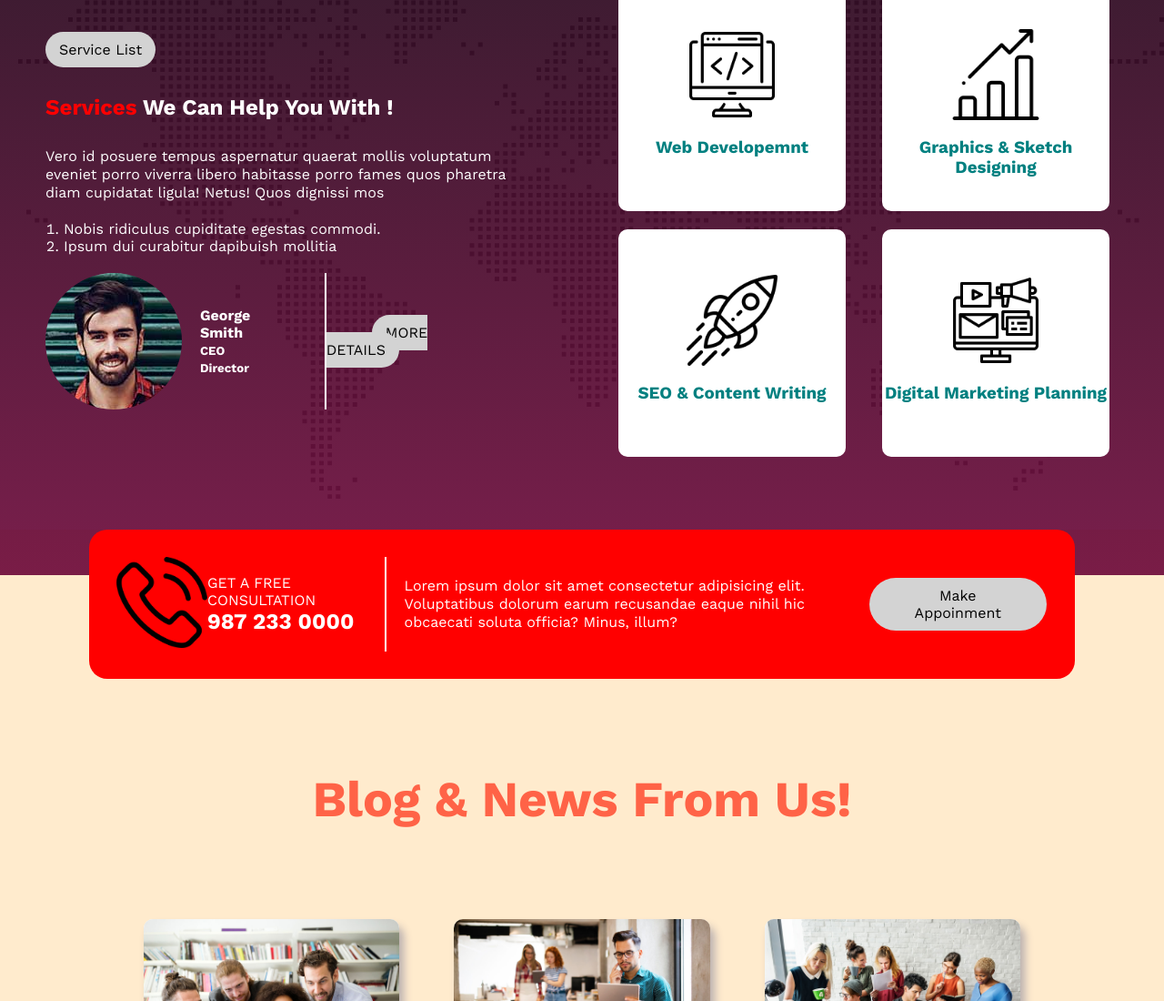
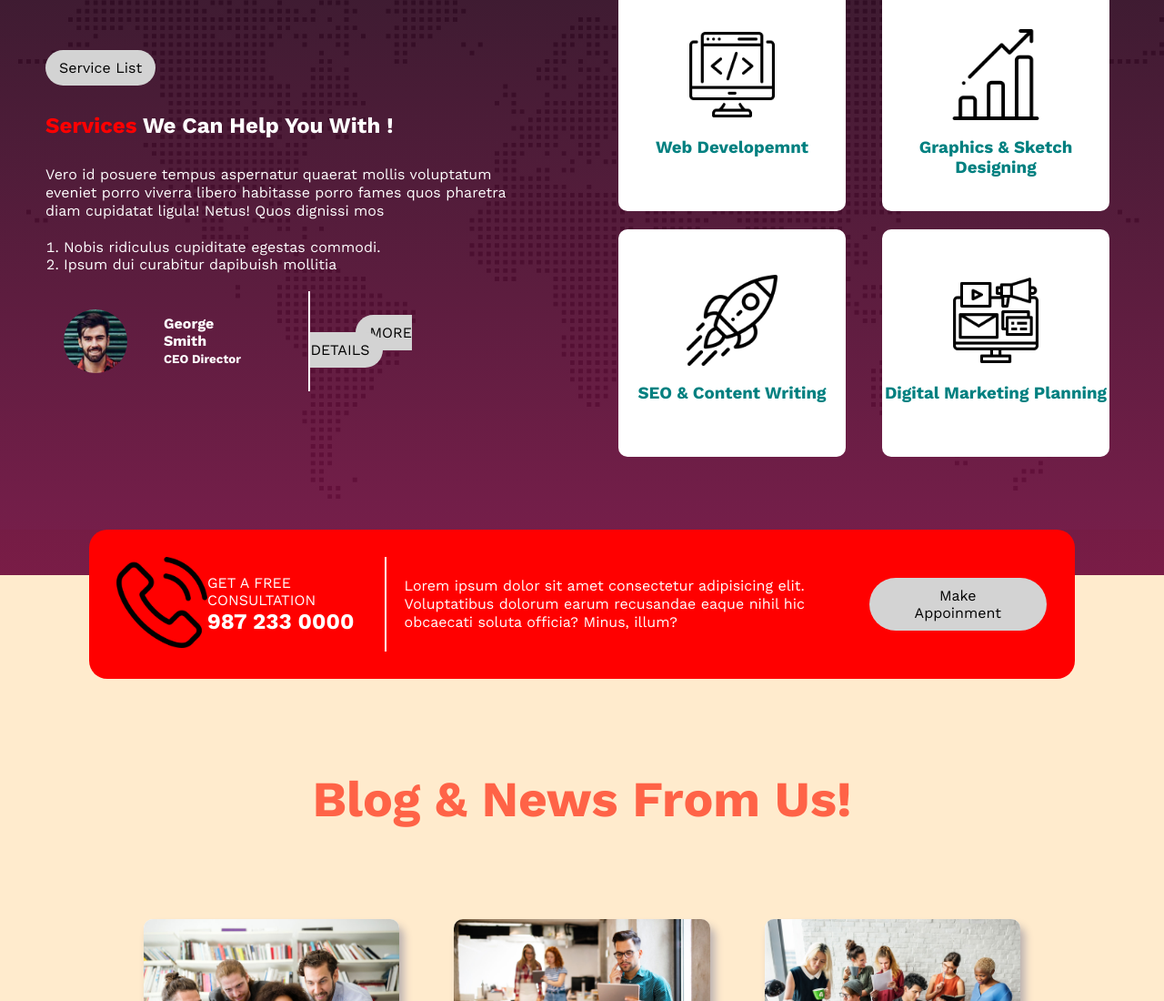
Before and after one commit to promorshed45/digital-agency-new, a plain HTML site: page index.html in a window 1280 px wide. Shown: the part 1037-2137 px from the top of the page at 91% size. Drawn offline with nearby package versions, Linux system fonts and the light colour scheme.

Commit message:
digital agency update

```diff
--- a/style/style.css
+++ b/style/style.css
@@ -153,8 +153,8 @@
 
 .author {
     border-radius: 50%;
-    /* width: 70px;
-    padding: 20px; */
+    width: 70px;
+    padding: 20px;
 }
 
 .author-container {
```
